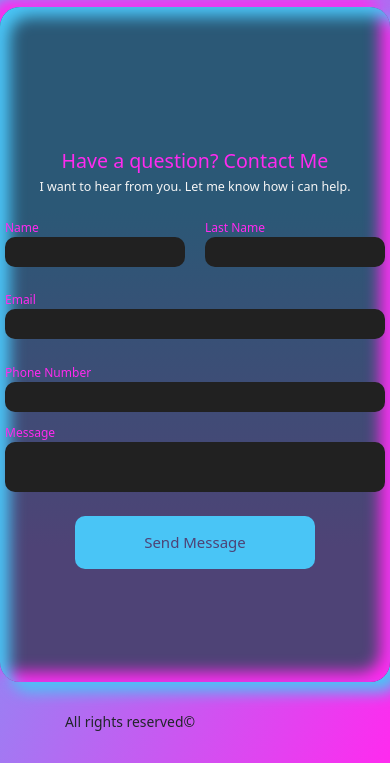
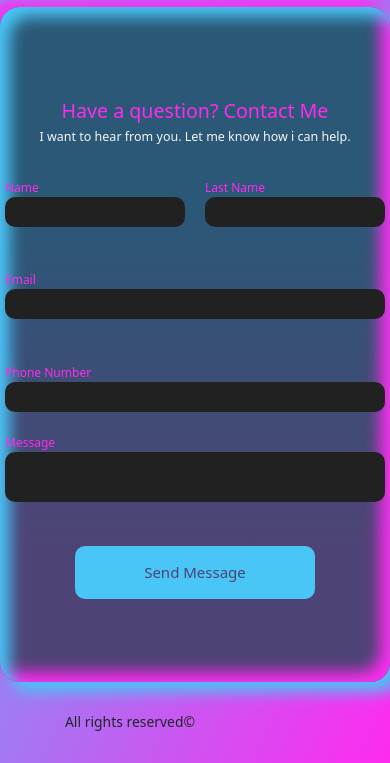
Before and after one commit to Daku16/PreEntrega3-CoderHouse-, a website: page pages/contact.html in a window 390 px wide. Shown: the part 113-876 px from the top of the page. Drawn offline with nearby package versions, Linux system fonts and the light colour scheme; some icons are missing.

Commit message:
Sexto commit: modificacion el la page contact

```diff
--- a/scss/_contact.scss
+++ b/scss/_contact.scss
@@ -78,3 +78,8 @@
         }
     }
 }
+@media screen and (max-width: 576px) {
+    .contact{
+        padding: 0;
+    }
+}
--- a/scss/_variables.scss
+++ b/scss/_variables.scss
@@ -75,7 +75,7 @@ $color-texto: #4e4376;
             border: none;
             border-radius: 1rem;
             cursor: pointer;
-            margin-top: 2rem;
+            margin: 2rem 0;
             transition: .5s;
             font-size: 1.5rem;
             &:hover{
```
Also changed, not shown: css/style.css, 1 other file.
